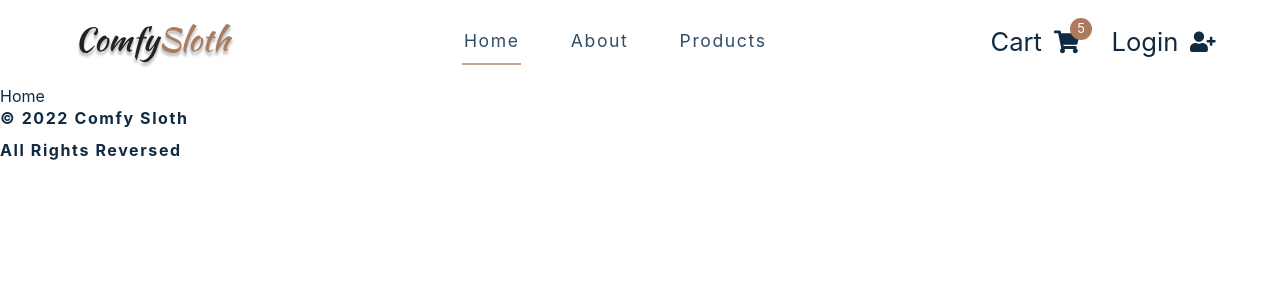
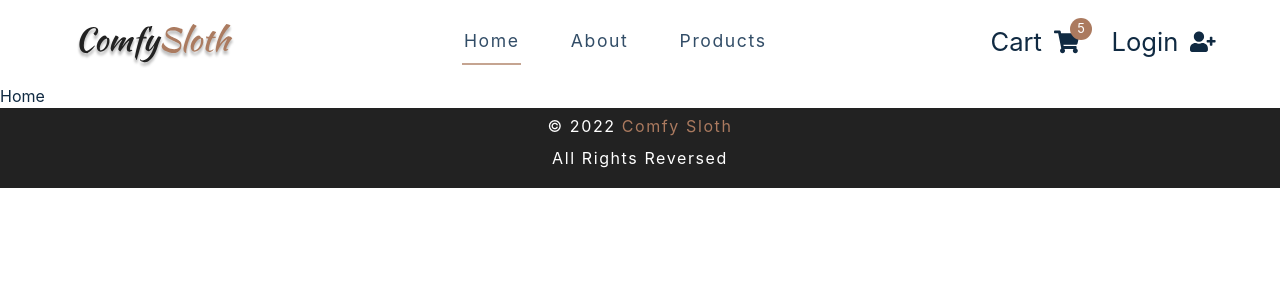
Before and after one commit to Fekry-Ahmed/Comfy-sloth, a React (Create React App) app: page / in a window 1280 px wide. Shown: the top 300 px of the page. Built offline with nearby package versions, Linux system fonts and the light colour scheme.

Commit message:
add the footer

```diff
--- a/src/components/Footer.module.css
+++ b/src/components/Footer.module.css
@@ -0,0 +1,19 @@
+.footer {
+  height: 5rem;
+  background-color: var(--clr-black);
+  display: flex;
+  flex-direction: column;
+  align-items: center;
+  text-align: center;
+  justify-content: center;
+  color: var(--clr-white);
+}
+
+.footer h5 {
+  /* text-transform: none; */
+  font-weight: 400;
+}
+
+.footer span {
+  color: var(--clr-primary-5);
+}
```
